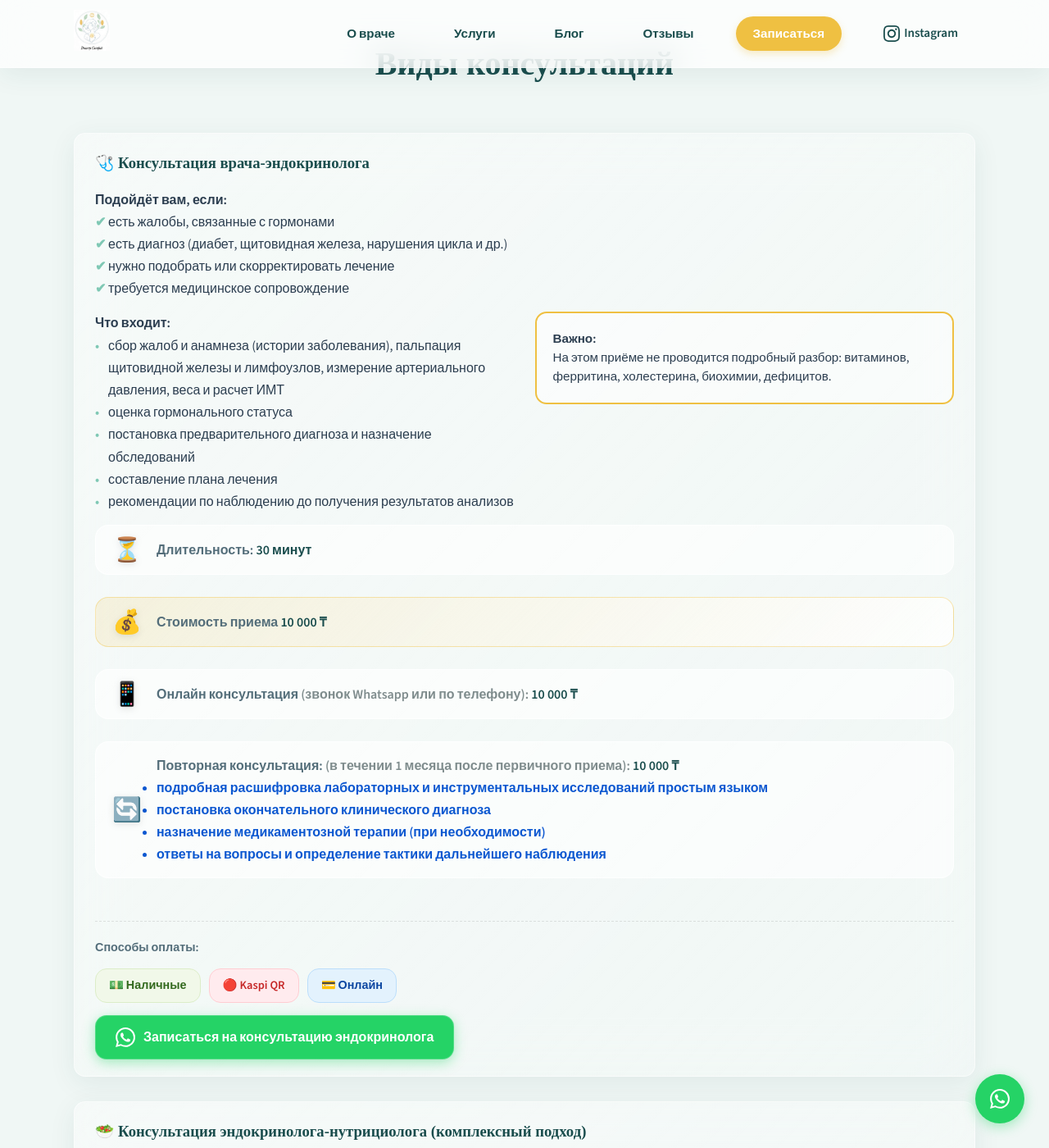
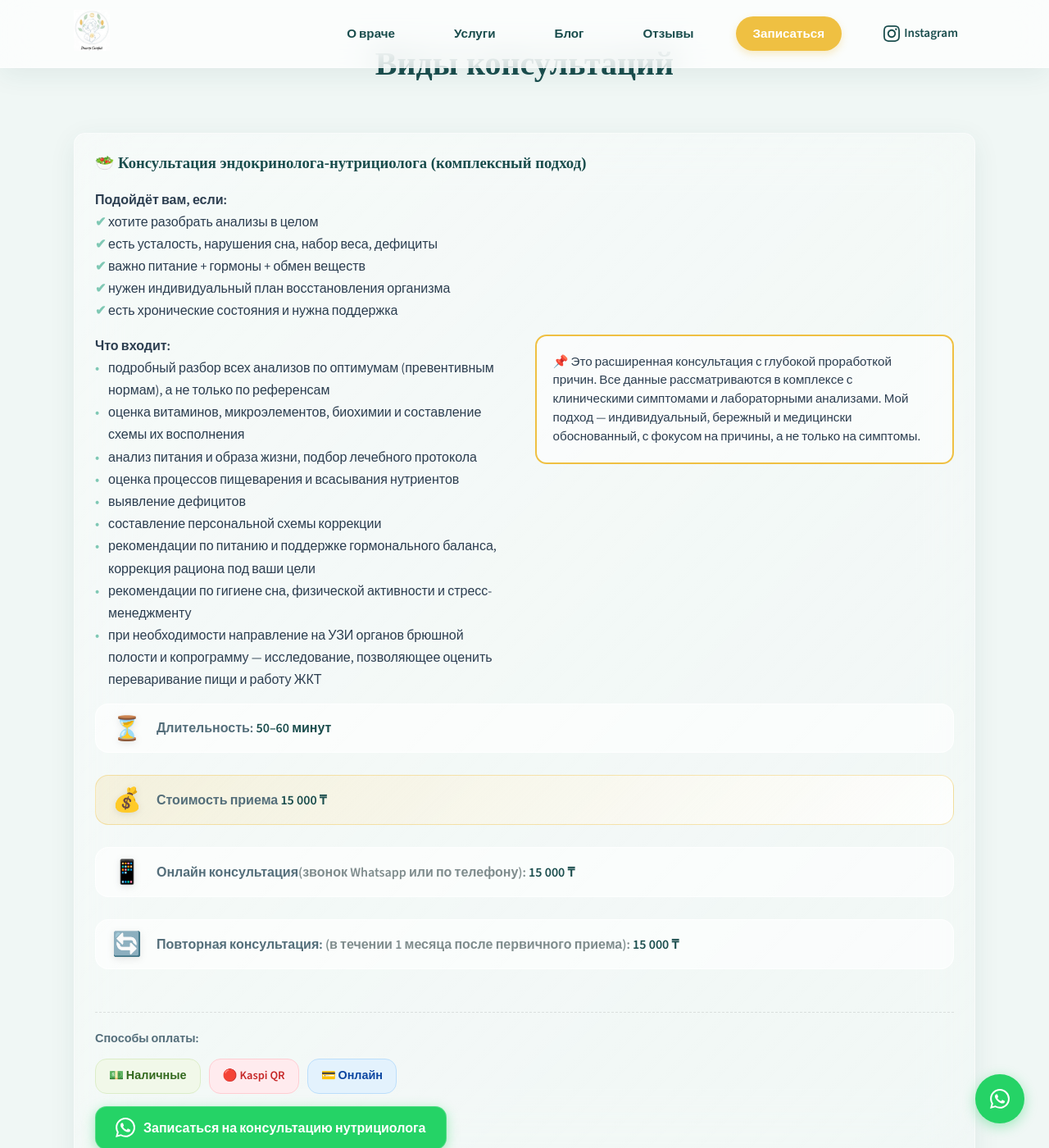
Before and after one commit to gosubv/doctorstafij, a Jekyll site: the page built from index.md, in a window 1280 px wide and 1400 px high, scrolled down 3222 px. Shown: the whole window at 82% size. Built offline with Jekyll 4.4.1, drawn with Linux system fonts in a browser that asks for light colours; some of the changed text lies outside the part shown.

Commit message:
Change booking slots and services.

```diff
--- a/_data/calendar.yml
+++ b/_data/calendar.yml
@@ -19,7 +19,7 @@
   is_off: false
   is_online: false
 - date: "2026-09-12"
-  time: "09:00 - 14:00"
+  time: "09:00 - 12:00"
   is_off: false
   is_online: false
 - date: "2026-09-13"
@@ -47,7 +47,7 @@
   is_off: false
   is_online: false
 - date: "2026-09-19"
-  time: "09:00 - 14:00"
+  time: "09:00 - 12:00"
   is_off: false
   is_online: false
 - date: "2026-09-20"
--- a/_data/services.yml
+++ b/_data/services.yml
@@ -6,11 +6,13 @@
   price_repeating: "<div class='meta-box'><div class='meta-icon'>🔄</div><div class='meta-content'><span class='meta-label'>Повторная консультация: </span><span class='meta-desc'>(в течении 1 месяца после первичного приема): </span><span class='meta-value'>10 000 ₸</span><ul><li>подробная расшифровка лабораторных и инструментальных исследований простым языком</li><li>постановка окончательного клинического диагноза</li><li>назначение медикаментозной терапии (при необходимости)</li><li>ответы на вопросы и определение тактики дальнейшего наблюдения</li></ul></div></div>"
   paying: "<div class='payment-container'><span class='payment-title'>Способы оплаты:</span><div class='payment-badges'><span class='pay-badge pay-cash'>💵 Наличные</span><span class='pay-badge pay-kaspi'>🔴 Kaspi QR</span><span class='pay-badge pay-online'>💳 Онлайн</span></div></div>"
   button_text: "эндокринолога"
+  is_off: true
 - title: "🥗 Консультация эндокринолога-нутрициолога (комплексный подход)"
-  text: "<p><b>Подойдёт вам, если:</b></p><ul class='list-symbol'><li>хотите разобрать анализы в целом</li><li>есть усталость, нарущения сна, набор веса, дефициты</li><li>важно питание + гормоны + обмен веществ</li><li>нужен индивидуальный план восстановления организма</li><li>есть хронические состояния и нужна поддержка</li></ul><div class='service-grid'><div><p><b>Что входит:</b></p><ul class='list-bullet'><li>подробный разбор всех анализов по оптимумам (превентивным нормам), а не только по референсам</li><li>оценка витаминов, микроэлементов, биохимии и составление схемы их восполнения</li><li>анализ питания и образа жизни, подбор лечебного протокола</li><li>оценка процессов пищеварения и всасывания нутриентов</li><li>выявление дефицитов</li><li>составление персональной схемы коррекции</li><li>рекомендации по питанию и поддержке гормонального баланса, коррекция рациона под ваши цели</li><li>рекомендации по гигиене сна, физической активности и стресс-менеджменту</li><li>при необходимости направление на УЗИ органов брюшной полости и копрограмму — исследование, позволяющее оценить переваривание пищи и работу ЖКТ</li></ul></div><div class='important-box'><p>📌 Это расширенная консультация с глубокой проработкой причин. Все данные рассматриваются в комплексе с клиническими симптомами и лабораторными анализами. Мой подход — индивидуальный, бережный и медицински обоснованный, с фокусом на причины, а не только на симптомы.</p></div></div>"
+  text: "<p><b>Подойдёт вам, если:</b></p><ul class='list-symbol'><li>хотите разобрать анализы в целом</li><li>есть усталость, нарушения сна, набор веса, дефициты</li><li>важно питание + гормоны + обмен веществ</li><li>нужен индивидуальный план восстановления организма</li><li>есть хронические состояния и нужна поддержка</li></ul><div class='service-grid'><div><p><b>Что входит:</b></p><ul class='list-bullet'><li>подробный разбор всех анализов по оптимумам (превентивным нормам), а не только по референсам</li><li>оценка витаминов, микроэлементов, биохимии и составление схемы их восполнения</li><li>анализ питания и образа жизни, подбор лечебного протокола</li><li>оценка процессов пищеварения и всасывания нутриентов</li><li>выявление дефицитов</li><li>составление персональной схемы коррекции</li><li>рекомендации по питанию и поддержке гормонального баланса, коррекция рациона под ваши цели</li><li>рекомендации по гигиене сна, физической активности и стресс-менеджменту</li><li>при необходимости направление на УЗИ органов брюшной полости и копрограмму — исследование, позволяющее оценить переваривание пищи и работу ЖКТ</li></ul></div><div class='important-box'><p>📌 Это расширенная консультация с глубокой проработкой причин. Все данные рассматриваются в комплексе с клиническими симптомами и лабораторными анализами. Мой подход — индивидуальный, бережный и медицински обоснованный, с фокусом на причины, а не только на симптомы.</p></div></div>"
   duration: "<div class='meta-box'><div class='meta-icon'>⏳</div><div class='meta-content'><span class='meta-label'>Длительность: </span><span class='meta-value'>50–60 минут</span></div></div>"
   price: "<div class='meta-box highlight'><div class='meta-icon'>💰</div><div class='meta-content'><span class='meta-label'>Стоимость приема </span><span class='meta-value price-main'>15 000 ₸</span></div></div>"
   price_online: "<div class='meta-box'><div class='meta-icon'>📱</div><div class='meta-content'><span class='meta-label'>Онлайн консультация</span><span class='meta-desc'>(звонок Whatsapp или по телефону): </span><span class='meta-value'>15 000 ₸</span></div></div>"
   price_repeating: "<div class='meta-box'><div class='meta-icon'>🔄</div><div class='meta-content'><span class='meta-label'>Повторная консультация: </span><span class='meta-desc'>(в течении 1 месяца после первичного приема): </span><span class='meta-value'>15 000 ₸</span></div></div>"
   paying: "<div class='payment-container'><span class='payment-title'>Способы оплаты:</span><div class='payment-badges'><span class='pay-badge pay-cash'>💵 Наличные</span><span class='pay-badge pay-kaspi'>🔴 Kaspi QR</span><span class='pay-badge pay-online'>💳 Онлайн</span></div></div>"
   button_text: "нутрициолога"
+  is_off: false
--- a/index.md
+++ b/index.md
@@ -89,20 +89,22 @@ title: Доктор Стафий | Эндокринолог-нутрициоло
         <h2 class="section-title services-title">Виды консультаций</h2>
         <div class="card-grid">
             {% for item in site.data.services %}
-                <div class="card price-item">
-                    <h3>{{ item.title }}</h3>
-                    <span>{{ item.text }}</span>
-                    <span class="price-val"><p><b>{{ item.duration }}</b></p></span>
-                    <span class="price-val"><p><b>{{ item.price }}</b></p></span>
-                    <span class="price-val"><p><b>{{ item.price_online }}</b></p></span>
-                    <span class="price-val"><p><b>{{ item.price_repeating }}</b></p></span>
-                    <span class="price-val"><p><b>{{ item.paying }}</b></p></span>
-                    <span class="price-val">
-                        <div><a href='https://wa.me/{{ site.author.phonewhatsapp }}?text=Здравствуйте!%20Хочу%20записаться%20на%20консультацию {{ item.button_text }}.' class='cta-button btn-whatsapp' target='_blank'>
-                        {% include whatsapp.html %}
-                        Записаться на консультацию {{ item.button_text }}</a></div>
-                    </span>
-                </div>
+                {% if item.is_off == false %}
+                    <div class="card price-item">
+                        <h3>{{ item.title }}</h3>
+                        <span>{{ item.text }}</span>
+                        <span class="price-val"><p><b>{{ item.duration }}</b></p></span>
+                        <span class="price-val"><p><b>{{ item.price }}</b></p></span>
+                        <span class="price-val"><p><b>{{ item.price_online }}</b></p></span>
+                        <span class="price-val"><p><b>{{ item.price_repeating }}</b></p></span>
+                        <span class="price-val"><p><b>{{ item.paying }}</b></p></span>
+                        <span class="price-val">
+                            <div><a href='https://wa.me/{{ site.author.phonewhatsapp }}?text=Здравствуйте!%20Хочу%20записаться%20на%20консультацию {{ item.button_text }}.' class='cta-button btn-whatsapp' target='_blank'>
+                            {% include whatsapp.html %}
+                            Записаться на консультацию {{ item.button_text }}</a></div>
+                        </span>
+                    </div>
+                {% endif %}
             {% endfor %}
         </div>
     </div>
```
